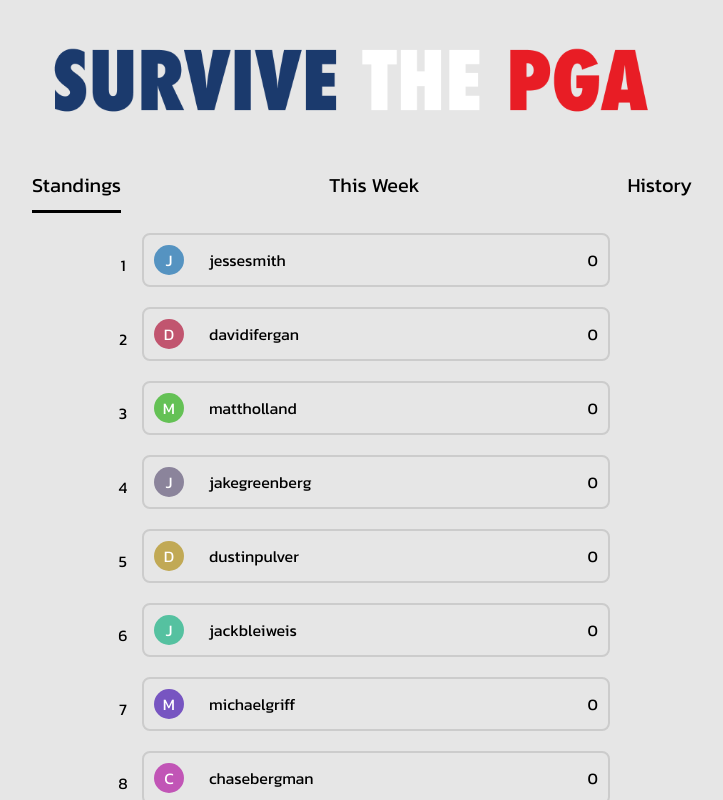
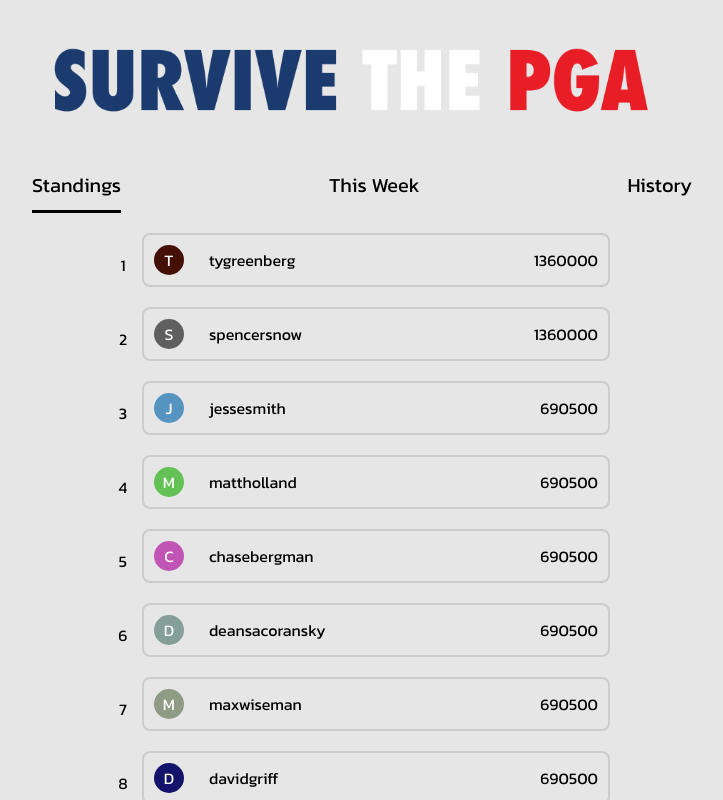
Before and after one commit to michaelgriff/survivethepga, a React (Create React App) app: page / in a window 1280 px wide. Shown: the whole page, without its empty margins (278-1001 px from the left). Built offline with nearby package versions, Linux system fonts and the light colour scheme.

Commit message:
week 1 results

```diff
--- a/src/assets/data.js
+++ b/src/assets/data.js
@@ -1,200 +1,3 @@
-export const users = [
-  { name: "jessesmith", number: "0", color: "#5593C1" },
-  { name: "davidifergan", number: "0", color: "#C1556F" },
-  { name: "mattholland", number: "0", color: "#64C155" },
-  { name: "jakegreenberg", number: "0", color: "#8B849B" },
-  { name: "dustinpulver", number: "0", color: "#C1A955" },
-  { name: "jackbleiweis", number: "0", color: "#55C1A0" },
-  { name: "michaelgriff", number: "0", color: "#7755C1" },
-  { name: "chasebergman", number: "0", color: "#C155B6" },
-  { name: "coletishler", number: "0", color: "#C18F57" },
-  { name: "deansacoransky", number: "0", color: "#839F97" },
-  { name: "maxwiseman", number: "0", color: "#8F9B84" },
-  { name: "adamgriff", number: "0", color: "#696984" },
-  { name: "davidgriff", number: "0", color: "#13136B" },
-  { name: "simongrammer", number: "0", color: "#D658A0" },
-  { name: "tygreenberg", number: "0", color: "#441006" },
-  { name: "fletcherblakely", number: "0", color: "#92E0D1" },
-  { name: "harrywood", number: "0", color: "#556619" },
-  { name: "aarongotkin", number: "0", color: "#E2AAE8" },
-  { name: "ryanschwartz", number: "0", color: "#808BA0" },
-  { name: "spencersnow", number: "0", color: "#5F5F5F" },
-  { name: "jonahgutmann", number: "0", color: "#A5EF16" },
-  // Add more users as needed
-];
-
-export const currentPicks = [
-  {
-    name: "jessesmith",
-    playerName: "Collin Morikawa",
-    playerPhoto:
-      "https://pga-tour-res.cloudinary.com/image/upload/c_thumb,g_face,z_0.7,q_auto,dpr_2.0,w_80,h_80,b_rgb:F2F2F2,d_stub:default_avatar_light.png/headshots_50525.jpg",
-    color: "#5593C1",
-    isCurrent: true,
-  },
-  {
-    name: "davidifergan",
-    playerName: "Eric Cole",
-    playerPhoto:
-      "https://pga-tour-res.cloudinary.com/image/upload/c_thumb,g_face,z_0.7,q_auto,dpr_2.0,w_80,h_80,b_rgb:F2F2F2,d_stub:default_avatar_light.png/headshots_47591.jpg",
-    color: "#C1556F",
-    isCurrent: true,
-  },
-  {
-    name: "mattholland",
-    playerName: "Collin Morikawa",
-    playerPhoto:
-      "https://pga-tour-res.cloudinary.com/image/upload/c_thumb,g_face,z_0.7,q_auto,dpr_2.0,w_80,h_80,b_rgb:F2F2F2,d_stub:default_avatar_light.png/headshots_50525.jpg",
-    color: "#64C155",
-    isCurrent: true,
-  },
-  {
-    name: "jakegreenberg",
-    playerName: "Tom Kim",
-    playerPhoto:
-      "https://pga-tour-res.cloudinary.com/image/upload/c_thumb,g_face,z_0.7,q_auto,dpr_2.0,w_80,h_80,b_rgb:F2F2F2,d_stub:default_avatar_light.png/headshots_55182.jpg",
-    color: "#8B849B",
-    isCurrent: true,
-  },
-  {
-    name: "dustinpulver",
-    playerName: "Xander Schauffele",
-    playerPhoto:
-      "https://pga-tour-res.cloudinary.com/image/upload/c_thumb,g_face,z_0.7,q_auto,dpr_2.0,w_80,h_80,b_rgb:F2F2F2,d_stub:default_avatar_light.png/headshots_48081.jpg",
-    color: "#C1A955",
-    isCurrent: true,
-  },
-  {
-    name: "jackbleiweis",
-    playerName: "Viktor Hovland",
-    playerPhoto:
-      "https://pga-tour-res.cloudinary.com/image/upload/c_thumb,g_face,z_0.7,q_auto,dpr_2.0,w_80,h_80,b_rgb:F2F2F2,d_stub:default_avatar_light.png/headshots_46717.jpg",
-    color: "#55C1A0",
-    isCurrent: true,
-  },
-  {
-    name: "michaelgriff",
-    playerName: "Ludvig Aberg",
-    playerPhoto:
-      "https://pga-tour-res.cloudinary.com/image/upload/c_thumb,g_face,z_0.7,q_auto,dpr_2.0,w_80,h_80,b_rgb:F2F2F2,d_stub:default_avatar_light.png/headshots_52955.jpg",
-    color: "#7755C1",
-    isCurrent: true,
-  },
-  {
-    name: "chasebergman",
-    playerName: "Collin Morikawa",
-    playerPhoto:
-      "https://pga-tour-res.cloudinary.com/image/upload/c_thumb,g_face,z_0.7,q_auto,dpr_2.0,w_80,h_80,b_rgb:F2F2F2,d_stub:default_avatar_light.png/headshots_50525.jpg",
-    color: "#C155B6",
-    isCurrent: true,
-  },
-
-  {
-    name: "coletishler",
-    playerName: "Eric Cole",
-    playerPhoto:
-      "https://pga-tour-res.cloudinary.com/image/upload/c_thumb,g_face,z_0.7,q_auto,dpr_2.0,w_80,h_80,b_rgb:F2F2F2,d_stub:default_avatar_light.png/headshots_47591.jpg",
-    color: "#C18F57",
-    isCurrent: true,
-  },
-  {
-    name: "deansacoransky",
-    playerName: "Brian Harman",
-    playerPhoto:
-      "https://pga-tour-res.cloudinary.com/image/upload/c_thumb,g_face,z_0.7,q_auto,dpr_2.0,w_80,h_80,b_rgb:F2F2F2,d_stub:default_avatar_light.png/headshots_27644.jpg",
-    color: "#839F97",
-    isCurrent: true,
-  },
-  {
-    name: "maxwiseman",
-    playerName: "Scottie Scheffler",
-    playerPhoto:
-      "https://pga-tour-res.cloudinary.com/image/upload/c_thumb,g_face,z_0.7,q_auto,dpr_2.0,w_80,h_80,b_rgb:F2F2F2,d_stub:default_avatar_light.png/headshots_46046.jpg",
-    color: "#8F9B84",
-    isCurrent: true,
-  },
-  {
-    name: "ryanschwartz",
-    playerName: "Sungjae Im",
-    playerPhoto:
-      "https://pga-tour-res.cloudinary.com/image/upload/c_thumb,g_face,z_0.7,q_auto,dpr_2.0,w_80,h_80,b_rgb:F2F2F2,d_stub:default_avatar_light.png/headshots_39971.jpg",
-    color: "#808BA0",
-    isCurrent: true,
-  },
-  {
-    name: "adamgriff",
-    playerName: "Max Homa",
-    playerPhoto:
-      "https://pga-tour-res.cloudinary.com/image/upload/c_thumb,g_face,z_0.7,q_auto,dpr_2.0,w_80,h_80,b_rgb:F2F2F2,d_stub:default_avatar_light.png/headshots_39977.jpg",
-    color: "#696984",
-    isCurrent: true,
-  },
-  {
-    name: "davidgriff",
-    playerName: "Collin Morikawa",
-    playerPhoto:
-      "https://pga-tour-res.cloudinary.com/image/upload/c_thumb,g_face,z_0.7,q_auto,dpr_2.0,w_80,h_80,b_rgb:F2F2F2,d_stub:default_avatar_light.png/headshots_50525.jpg",
-    color: "#13136B",
-    isCurrent: true,
-  },
-  {
-    name: "simongrammer",
-    playerName: "Sungjae Im",
-    playerPhoto:
-      "https://pga-tour-res.cloudinary.com/image/upload/c_thumb,g_face,z_0.7,q_auto,dpr_2.0,w_80,h_80,b_rgb:F2F2F2,d_stub:default_avatar_light.png/headshots_39971.jpg",
-    color: "#D658A0",
-    isCurrent: true,
-  },
-  {
-    name: "tygreenberg",
-    playerName: "Jordan Spieth",
-    playerPhoto:
-      "https://pga-tour-res.cloudinary.com/image/upload/c_thumb,g_face,z_0.7,q_auto,dpr_2.0,w_80,h_80,b_rgb:F2F2F2,d_stub:default_avatar_light.png/headshots_34046.jpg",
-    color: "#441006",
-    isCurrent: true,
-  },
-  {
-    name: "fletcherblakely",
-    playerName: "Max Homa",
-    playerPhoto:
-      "https://pga-tour-res.cloudinary.com/image/upload/c_thumb,g_face,z_0.7,q_auto,dpr_2.0,w_80,h_80,b_rgb:F2F2F2,d_stub:default_avatar_light.png/headshots_39977.jpg",
-    color: "#92E0D1",
-    isCurrent: true,
-  },
-  {
-    name: "harrywood",
-    playerName: "Collin Morikawa",
-    playerPhoto:
-      "https://pga-tour-res.cloudinary.com/image/upload/c_thumb,g_face,z_0.7,q_auto,dpr_2.0,w_80,h_80,b_rgb:F2F2F2,d_stub:default_avatar_light.png/headshots_50525.jpg",
-    color: "#556619",
-    isCurrent: true,
-  },
-  {
-    name: "aarongotkin",
-    playerName: "Harris English",
-    playerPhoto:
-      "https://pga-tour-res.cloudinary.com/image/upload/c_thumb,g_face,z_0.7,q_auto,dpr_2.0,w_80,h_80,b_rgb:F2F2F2,d_stub:default_avatar_light.png/headshots_34099.jpg",
-    color: "#E2AAE8",
-    isCurrent: true,
-  },
-  {
-    name: "spencersnow",
-    playerName: "Jordan Spieth",
-    playerPhoto:
-      "https://pga-tour-res.cloudinary.com/image/upload/c_thumb,g_face,z_0.7,q_auto,dpr_2.0,w_80,h_80,b_rgb:F2F2F2,d_stub:default_avatar_light.png/headshots_34046.jpg",
-    color: "#5F5F5F",
-    isCurrent: true,
-  },
-  {
-    name: "jonahgutmann",
-    playerName: "Viktor Hovland",
-    playerPhoto:
-      "https://pga-tour-res.cloudinary.com/image/upload/c_thumb,g_face,z_0.7,q_auto,dpr_2.0,w_80,h_80,b_rgb:F2F2F2,d_stub:default_avatar_light.png/headshots_46717.jpg",
-    color: "#A5EF16",
-    isCurrent: true,
-  },
-];
-
 export const history = {
   jessesmith: [
     {
@@ -202,7 +5,7 @@
       playerPhoto:
         "https://pga-tour-res.cloudinary.com/image/upload/c_thumb,g_face,z_0.7,q_auto,dpr_2.0,w_80,h_80,b_rgb:F2F2F2,d_stub:default_avatar_light.png/headshots_50525.jpg",
       tournamentName: "The Sentry",
-      result: "TBD",
+      result: 690500,
     },
   ],
   davidifergan: [
@@ -211,7 +14,7 @@
       playerPhoto:
         "https://pga-tour-res.cloudinary.com/image/upload/c_thumb,g_face,z_0.7,q_auto,dpr_2.0,w_80,h_80,b_rgb:F2F2F2,d_stub:default_avatar_light.png/headshots_47591.jpg",
       tournamentName: "The Sentry",
-      result: "TBD",
+      result: 320250,
     },
   ],
   mattholland: [
@@ -220,7 +23,7 @@
       playerPhoto:
         "https://pga-tour-res.cloudinary.com/image/upload/c_thumb,g_face,z_0.7,q_auto,dpr_2.0,w_80,h_80,b_rgb:F2F2F2,d_stub:default_avatar_light.png/headshots_50525.jpg",
       tournamentName: "The Sentry",
-      result: "TBD",
+      result: 690500,
     },
   ],
   jakegreenberg: [
@@ -229,7 +32,7 @@
       playerPhoto:
         "https://pga-tour-res.cloudinary.com/image/upload/c_thumb,g_face,z_0.7,q_auto,dpr_2.0,w_80,h_80,b_rgb:F2F2F2,d_stub:default_avatar_light.png/headshots_55182.jpg",
       tournamentName: "The Sentry",
-      result: "TBD",
+      result: 68000,
     },
   ],
   dustinpulver: [
@@ -238,7 +41,7 @@
       playerPhoto:
         "https://pga-tour-res.cloudinary.com/image/upload/c_thumb,g_face,z_0.7,q_auto,dpr_2.0,w_80,h_80,b_rgb:F2F2F2,d_stub:default_avatar_light.png/headshots_48081.jpg",
       tournamentName: "The Sentry",
-      result: "TBD",
+      result: 530000,
     },
   ],
   jackbleiweis: [
@@ -247,7 +50,7 @@
       playerPhoto:
         "https://pga-tour-res.cloudinary.com/image/upload/c_thumb,g_face,z_0.7,q_auto,dpr_2.0,w_80,h_80,b_rgb:F2F2F2,d_stub:default_avatar_light.png/headshots_46717.jpg",
       tournamentName: "The Sentry",
-      result: "TBD",
+      result: 220000,
     },
   ],
   michaelgriff: [
@@ -256,7 +59,7 @@
       playerPhoto:
         "https://pga-tour-res.cloudinary.com/image/upload/c_thumb,g_face,z_0.7,q_auto,dpr_2.0,w_80,h_80,b_rgb:F2F2F2,d_stub:default_avatar_light.png/headshots_52955.jpg",
       tournamentName: "The Sentry",
-      result: "TBD",
+      result: 62000,
     },
   ],
   chasebergman: [
@@ -265,7 +68,7 @@
       playerPhoto:
         "https://pga-tour-res.cloudinary.com/image/upload/c_thumb,g_face,z_0.7,q_auto,dpr_2.0,w_80,h_80,b_rgb:F2F2F2,d_stub:default_avatar_light.png/headshots_50525.jpg",
       tournamentName: "The Sentry",
-      result: "TBD",
+      result: 690500,
     },
   ],
   coletishler: [
@@ -274,7 +77,7 @@
       playerPhoto:
         "https://pga-tour-res.cloudinary.com/image/upload/c_thumb,g_face,z_0.7,q_auto,dpr_2.0,w_80,h_80,b_rgb:F2F2F2,d_stub:default_avatar_light.png/headshots_47591.jpg",
       tournamentName: "The Sentry",
-      result: "TBD",
+      result: 320250,
     },
   ],
   deansacoransky: [
@@ -283,7 +86,7 @@
       playerPhoto:
         "https://pga-tour-res.cloudinary.com/image/upload/c_thumb,g_face,z_0.7,q_auto,dpr_2.0,w_80,h_80,b_rgb:F2F2F2,d_stub:default_avatar_light.png/headshots_27644.jpg",
       tournamentName: "The Sentry",
-      result: "TBD",
+      result: 690500,
     },
   ],
   maxwiseman: [
@@ -292,7 +95,7 @@
       playerPhoto:
         "https://pga-tour-res.cloudinary.com/image/upload/c_thumb,g_face,z_0.7,q_auto,dpr_2.0,w_80,h_80,b_rgb:F2F2F2,d_stub:default_avatar_light.png/headshots_46046.jpg",
       tournamentName: "The Sentry",
-      result: "TBD",
+      result: 690500,
     },
   ],
   ryanschwartz: [
@@ -301,7 +104,7 @@
       playerPhoto:
         "https://pga-tour-res.cloudinary.com/image/upload/c_thumb,g_face,z_0.7,q_auto,dpr_2.0,w_80,h_80,b_rgb:F2F2F2,d_stub:default_avatar_light.png/headshots_39971.jpg",
       tournamentName: "The Sentry",
-      result: "TBD",
+      result: 690500,
     },
   ],
   adamgriff: [
@@ -310,7 +113,7 @@
       playerPhoto:
         "https://pga-tour-res.cloudinary.com/image/upload/c_thumb,g_face,z_0.7,q_auto,dpr_2.0,w_80,h_80,b_rgb:F2F2F2,d_stub:default_avatar_light.png/headshots_34046.jpg",
       tournamentName: "The Sentry",
-      result: "TBD",
+      result: 320250,
     },
   ],
   davidgriff: [
@@ -319,7 +122,7 @@
       playerPhoto:
         "https://pga-tour-res.cloudinary.com/image/upload/c_thumb,g_face,z_0.7,q_auto,dpr_2.0,w_80,h_80,b_rgb:F2F2F2,d_stub:default_avatar_light.png/headshots_50525.jpg",
       tournamentName: "The Sentry",
-      result: "TBD",
+      result: 690500,
     },
   ],
   simongrammer: [
@@ -328,7 +131,7 @@
       playerPhoto:
         "https://pga-tour-res.cloudinary.com/image/upload/c_thumb,g_face,z_0.7,q_auto,dpr_2.0,w_80,h_80,b_rgb:F2F2F2,d_stub:default_avatar_light.png/headshots_39971.jpg",
       tournamentName: "The Sentry",
-      result: "TBD",
+      result: 690500,
     },
   ],
   tygreenberg: [
@@ -337,7 +140,7 @@
       playerPhoto:
         "https://pga-tour-res.cloudinary.com/image/upload/c_thumb,g_face,z_0.7,q_auto,dpr_2.0,w_80,h_80,b_rgb:F2F2F2,d_stub:default_avatar_light.png/headshots_34046.jpg",
       tournamentName: "The Sentry",
-      result: "TBD",
+      result: 1360000,
     },
   ],
   fletcherblakely: [
@@ -346,7 +149,7 @@
       playerPhoto:
         "https://pga-tour-res.cloudinary.com/image/upload/c_thumb,g_face,z_0.7,q_auto,dpr_2.0,w_80,h_80,b_rgb:F2F2F2,d_stub:default_avatar_light.png/headshots_39977.jpg",
       tournamentName: "The Sentry",
-      result: "TBD",
+      result: 320250,
     },
   ],
   harrywood: [
@@ -355,7 +158,7 @@
       playerPhoto:
         "https://pga-tour-res.cloudinary.com/image/upload/c_thumb,g_face,z_0.7,q_auto,dpr_2.0,w_80,h_80,b_rgb:F2F2F2,d_stub:default_avatar_light.png/headshots_50525.jpg",
       tournamentName: "The Sentry",
-      result: "TBD",
+      result: 690500,
     },
   ],
   aarongotkin: [
@@ -364,7 +167,7 @@
       playerPhoto:
         "https://pga-tour-res.cloudinary.com/image/upload/c_thumb,g_face,z_0.7,q_auto,dpr_2.0,w_80,h_80,b_rgb:F2F2F2,d_stub:default_avatar_light.png/headshots_34099.jpg",
       tournamentName: "The Sentry",
-      result: "TBD",
+      result: 320250,
     },
   ],
   spencersnow: [
@@ -373,7 +176,7 @@
       playerPhoto:
         "https://pga-tour-res.cloudinary.com/image/upload/c_thumb,g_face,z_0.7,q_auto,dpr_2.0,w_80,h_80,b_rgb:F2F2F2,d_stub:default_avatar_light.png/headshots_34046.jpg",
       tournamentName: "The Sentry",
-      result: "TBD",
+      result: 1360000,
     },
   ],
   jonahgutmann: [
@@ -383,7 +186,376 @@
         "https://pga-tour-res.cloudinary.com/image/upload/c_thumb,g_face,z_0.7,q_auto,dpr_2.0,w_80,h_80,b_rgb:F2F2F2,d_stub:default_avatar_light.png/headshots_46717.jpg",
 
       tournamentName: "The Sentry",
-      result: "TBD",
+      result: 220000,
     },
   ],
 };
+
+export const users = [
+  {
+    name: "jessesmith",
+    number: history["jessesmith"].reduce(
+      (partialSum, a) => partialSum + a.result,
+      0
+    ),
+    color: "#5593C1",
+  },
+  {
+    name: "davidifergan",
+    number: history["davidifergan"].reduce(
+      (partialSum, a) => partialSum + a.result,
+      0
+    ),
+    color: "#C1556F",
+  },
+  {
+    name: "mattholland",
+    number: history["mattholland"].reduce(
+      (partialSum, a) => partialSum + a.result,
+      0
+    ),
+    color: "#64C155",
+  },
+  {
+    name: "jakegreenberg",
+    number: history["jakegreenberg"].reduce(
+      (partialSum, a) => partialSum + a.result,
+      0
+    ),
+    color: "#8B849B",
+  },
+  {
+    name: "dustinpulver",
+    number: history["dustinpulver"].reduce(
+      (partialSum, a) => partialSum + a.result,
+      0
+    ),
+    color: "#C1A955",
+  },
+  {
+    name: "jackbleiweis",
+    number: history["jackbleiweis"].reduce(
+      (partialSum, a) => partialSum + a.result,
+      0
+    ),
+    color: "#55C1A0",
+  },
+  {
+    name: "michaelgriff",
+    number: history["michaelgriff"].reduce(
+      (partialSum, a) => partialSum + a.result,
+      0
+    ),
+    color: "#7755C1",
+  },
+  {
+    name: "chasebergman",
+    number: history["chasebergman"].reduce(
+      (partialSum, a) => partialSum + a.result,
+      0
+    ),
+    color: "#C155B6",
+  },
+  {
+    name: "coletishler",
+    number: history["coletishler"].reduce(
+      (partialSum, a) => partialSum + a.result,
+      0
+    ),
+    color: "#C18F57",
+  },
+  {
+    name: "deansacoransky",
+    number: history["deansacoransky"].reduce(
+      (partialSum, a) => partialSum + a.result,
+      0
+    ),
+    color: "#839F97",
+  },
+  {
+    name: "maxwiseman",
+    number: history["maxwiseman"].reduce(
+      (partialSum, a) => partialSum + a.result,
+      0
+    ),
+    color: "#8F9B84",
+  },
+  {
+    name: "adamgriff",
+    number: history["adamgriff"].reduce(
+      (partialSum, a) => partialSum + a.result,
+      0
+    ),
+    color: "#696984",
+  },
+  {
+    name: "davidgriff",
+    number: history["davidgriff"].reduce(
+      (partialSum, a) => partialSum + a.result,
+      0
+    ),
+    color: "#13136B",
+  },
+  {
+    name: "simongrammer",
+    number: history["simongrammer"].reduce(
+      (partialSum, a) => partialSum + a.result,
+      0
+    ),
+    color: "#D658A0",
+  },
+  {
+    name: "tygreenberg",
+    number: history["tygreenberg"].reduce(
+      (partialSum, a) => partialSum + a.result,
+      0
+    ),
+    color: "#441006",
+  },
+  {
+    name: "fletcherblakely",
+    number: history["fletcherblakely"].reduce(
+      (partialSum, a) => partialSum + a.result,
+      0
+    ),
+    color: "#92E0D1",
+  },
+  {
+    name: "harrywood",
+    number: history["harrywood"].reduce(
+      (partialSum, a) => partialSum + a.result,
+      0
+    ),
+    color: "#556619",
+  },
+  {
+    name: "aarongotkin",
+    number: history["aarongotkin"].reduce(
+      (partialSum, a) => partialSum + a.result,
+      0
+    ),
+    color: "#E2AAE8",
+  },
+  {
+    name: "ryanschwartz",
+    number: history["ryanschwartz"].reduce(
+      (partialSum, a) => partialSum + a.result,
+      0
+    ),
+    color: "#808BA0",
+  },
+  {
+    name: "spencersnow",
+    number: history["spencersnow"].reduce(
+      (partialSum, a) => partialSum + a.result,
+      0
+    ),
+    color: "#5F5F5F",
+  },
+  {
+    name: "jonahgutmann",
+    number: history["jonahgutmann"].reduce(
+      (partialSum, a) => partialSum + a.result,
+      0
+    ),
+    color: "#A5EF16",
+  },
+  // Add more users as needed
+];
+
+export const currentPicks = [
+  {
+    name: "jessesmith",
+    playerName:
+      history["jessesmith"][history["jessesmith"].length - 1].playerName,
+    playerPhoto:
+      history["jessesmith"][history["jessesmith"].length - 1].playerPhoto,
+    color: "#5593C1",
+    isCurrent: true,
+  },
+  {
+    name: "davidifergan",
+    playerName:
+      history["davidifergan"][history["davidifergan"].length - 1].playerName,
+    playerPhoto:
+      history["davidifergan"][history["davidifergan"].length - 1].playerPhoto,
+    color: "#C1556F",
+    isCurrent: true,
+  },
+  {
+    name: "mattholland",
+    playerName:
+      history["mattholland"][history["mattholland"].length - 1].playerName,
+    playerPhoto:
+      history["mattholland"][history["mattholland"].length - 1].playerPhoto,
+    color: "#64C155",
+    isCurrent: true,
+  },
+  {
+    name: "jakegreenberg",
+    playerName:
+      history["jakegreenberg"][history["jakegreenberg"].length - 1].playerName,
+    playerPhoto:
+      history["jakegreenberg"][history["jakegreenberg"].length - 1].playerPhoto,
+    color: "#8B849B",
+    isCurrent: true,
+  },
+  {
+    name: "dustinpulver",
+    playerName:
+      history["dustinpulver"][history["dustinpulver"].length - 1].playerName,
+    playerPhoto:
+      history["dustinpulver"][history["dustinpulver"].length - 1].playerPhoto,
+    color: "#C1A955",
+    isCurrent: true,
+  },
+  {
+    name: "jackbleiweis",
+    playerName:
+      history["jackbleiweis"][history["jackbleiweis"].length - 1].playerName,
+    playerPhoto:
+      history["jackbleiweis"][history["jackbleiweis"].length - 1].playerPhoto,
+    color: "#55C1A0",
+    isCurrent: true,
+  },
+  {
+    name: "michaelgriff",
+    playerName:
+      history["michaelgriff"][history["michaelgriff"].length - 1].playerName,
+    playerPhoto:
+      history["michaelgriff"][history["michaelgriff"].length - 1].playerPhoto,
+    color: "#7755C1",
+    isCurrent: true,
+  },
+  {
+    name: "chasebergman",
+    playerName:
+      history["chasebergman"][history["chasebergman"].length - 1].playerName,
+    playerPhoto:
+      history["chasebergman"][history["chasebergman"].length - 1].playerPhoto,
+    color: "#C155B6",
+    isCurrent: true,
+  },
+
+  {
+    name: "coletishler",
+    playerName:
+      history["coletishler"][history["coletishler"].length - 1].playerName,
+    playerPhoto:
+      history["coletishler"][history["coletishler"].length - 1].playerPhoto,
+    color: "#C18F57",
+    isCurrent: true,
+  },
+  {
+    name: "deansacoransky",
+    playerName:
+      history["deansacoransky"][history["deansacoransky"].length - 1]
+        .playerName,
+    playerPhoto:
+      history["deansacoransky"][history["deansacoransky"].length - 1]
+        .playerPhoto,
+    color: "#839F97",
+    isCurrent: true,
+  },
+  {
+    name: "maxwiseman",
+    playerName:
+      history["maxwiseman"][history["maxwiseman"].length - 1].playerName,
+    playerPhoto:
+      history["maxwiseman"][history["maxwiseman"].length - 1].playerPhoto,
+    color: "#8F9B84",
+    isCurrent: true,
+  },
+  {
+    name: "ryanschwartz",
+    playerName:
+      history["ryanschwartz"][history["ryanschwartz"].length - 1].playerName,
+    playerPhoto:
+      history["ryanschwartz"][history["ryanschwartz"].length - 1].playerPhoto,
+    color: "#808BA0",
+    isCurrent: true,
+  },
+  {
+    name: "adamgriff",
+    playerName:
+      history["adamgriff"][history["adamgriff"].length - 1].playerName,
+    playerPhoto:
+      history["adamgriff"][history["adamgriff"].length - 1].playerPhoto,
+    color: "#696984",
+    isCurrent: true,
+  },
+  {
+    name: "davidgriff",
+    playerName:
+      history["davidgriff"][history["davidgriff"].length - 1].playerName,
+    playerPhoto:
+      history["davidgriff"][history["davidgriff"].length - 1].playerPhoto,
+    color: "#13136B",
+    isCurrent: true,
+  },
+  {
+    name: "simongrammer",
+    playerName:
+      history["simongrammer"][history["simongrammer"].length - 1].playerName,
+    playerPhoto:
+      history["simongrammer"][history["simongrammer"].length - 1].playerPhoto,
+    color: "#D658A0",
+    isCurrent: true,
+  },
+  {
+    name: "tygreenberg",
+    playerName:
+      history["tygreenberg"][history["tygreenberg"].length - 1].playerName,
+    playerPhoto:
+      history["tygreenberg"][history["tygreenberg"].length - 1].playerPhoto,
+    color: "#441006",
+    isCurrent: true,
+  },
+  {
+    name: "fletcherblakely",
+    playerName:
+      history["fletcherblakely"][history["fletcherblakely"].length - 1]
+        .playerName,
+    playerPhoto:
+      history["fletcherblakely"][history["fletcherblakely"].length - 1]
+        .playerPhoto,
+    color: "#92E0D1",
+    isCurrent: true,
+  },
+  {
+    name: "harrywood",
+    playerName:
+      history["harrywood"][history["harrywood"].length - 1].playerName,
+    playerPhoto:
+      history["harrywood"][history["harrywood"].length - 1].playerPhoto,
+    color: "#556619",
+    isCurrent: true,
+  },
+  {
+    name: "aarongotkin",
+    playerName:
+      history["aarongotkin"][history["aarongotkin"].length - 1].playerName,
+    playerPhoto:
+      history["aarongotkin"][history["aarongotkin"].length - 1].playerPhoto,
+    color: "#E2AAE8",
+    isCurrent: true,
+  },
+  {
+    name: "spencersnow",
+    playerName:
+      history["spencersnow"][history["spencersnow"].length - 1].playerName,
+    playerPhoto:
+      history["spencersnow"][history["spencersnow"].length - 1].playerPhoto,
+    color: "#5F5F5F",
+    isCurrent: true,
+  },
+  {
+    name: "jonahgutmann",
+    playerName:
+      history["jonahgutmann"][history["jonahgutmann"].length - 1].playerName,
+    playerPhoto:
+      history["jonahgutmann"][history["jonahgutmann"].length - 1].playerPhoto,
+    color: "#A5EF16",
+    isCurrent: true,
+  },
+];
--- a/src/components/ItemList.js
+++ b/src/components/ItemList.js
@@ -56,10 +56,10 @@
         </>
       ) : null}
       <ItemListContainer>
-        {data[0].number === "0"
+        {data[0].number
           ? data
-              // .sort((a, b) => a.number - b.number || a.number)
-              // .reverse()
+              .sort((a, b) => a.number - b.number || a.number)
+              .reverse()
               .map((item, index) => (
                 <Item
                   key={index}
```
